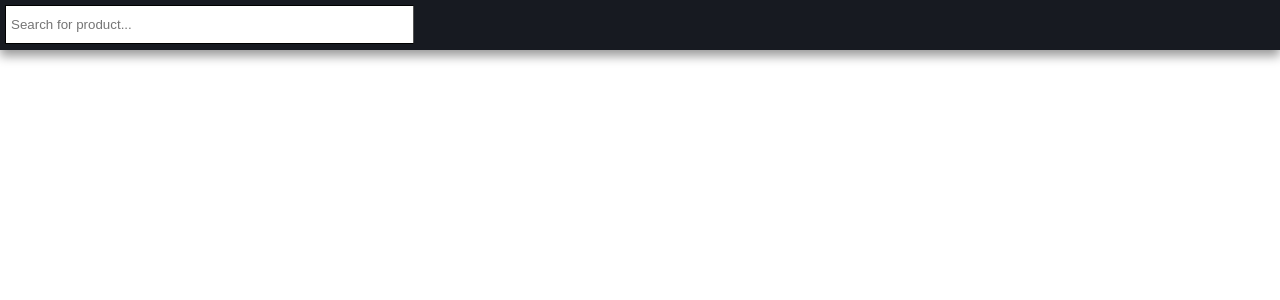
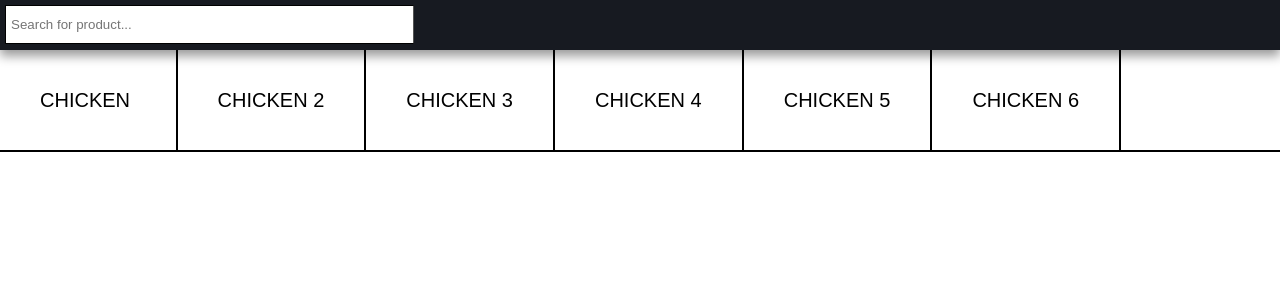
Before and after one commit to stearnsbq/Techtronics-Website, an Angular app in the folder Frontend/: page / in a window 1280 px wide. Shown: the top 300 px of the page. Built offline with nearby package versions, Linux system fonts and the light colour scheme.

Commit message:
gucci slides

```diff
--- a/Frontend/src/app/app.component.html
+++ b/Frontend/src/app/app.component.html
@@ -1,7 +1,7 @@
 <app-nav-bar> </app-nav-bar>
 
 <router-outlet>
-
+    <app-item-area> </app-item-area>
 </router-outlet>
 
 <app-footer-bar> </app-footer-bar>
--- a/Frontend/src/app/app.component.scss
+++ b/Frontend/src/app/app.component.scss
@@ -1,4 +1,4 @@
-app-nav-bar {
+app-nav-bar { // should be out of document flow.
     position: fixed;
 
     height: 50px;
@@ -7,26 +7,43 @@ app-nav-bar {
     top: 0px;
     left: 0px;
 
-    box-shadow: 0px 6px 10px 0 rgba(0,0,0,.4)
+    box-shadow: 0px 6px 10px 0 rgba(0,0,0,.4);
 }
 
-router-outlet {
+router-outlet { // in document flow.
     z-index: -1;
 
-    position: absolute;
+    position: relative;
 
-    margin-top: 50px;
+    background-color: white; // just for visualization.
 
-    height: 1900px;
+    display: inline-block;
+
+    height: 3000px; // concerned with this really.
+    min-height: 100%;
+
+    //margin-bottom: -4px; // weird...
+    margin: 50px 0px -4px;
+
     width: 100%;
 }
 
-app-footer-bar {
+app-item-area {
+    width: 100%;
+}
+
+app-footer-bar { // Out of document flow. :)
     position: absolute;
 
+    bottom: -100px;
+    left: 0;
+
+    width: 100%;
+    max-width: 100%;
+
     height: 100px;
-    width: 100%;
+    margin-top: 0px;
 
-    left: 0;
-    bottom: 0px;
+    min-height: 100px;
+    max-height: 100px;
 }
--- a/Frontend/src/app/app.module.ts
+++ b/Frontend/src/app/app.module.ts
@@ -5,12 +5,14 @@ import { AppRoutingModule } from './app-routing.module';
 import { AppComponent } from './app.component';
 import { NavBarComponent } from './nav-bar/nav-bar.component';
 import { FooterBarComponent } from './footer-bar/footer-bar.component';
+import { ItemAreaComponent } from './item-area/item-area.component';
 
 @NgModule({
   declarations: [
     AppComponent,
     NavBarComponent,
-    FooterBarComponent
+    FooterBarComponent,
+    ItemAreaComponent
   ],
   imports: [
     BrowserModule,
--- a/Frontend/src/app/footer-bar/footer-bar.component.html
+++ b/Frontend/src/app/footer-bar/footer-bar.component.html
@@ -0,0 +1,4 @@
+<footer id="footer_content">
+
+
+</footer>
--- a/Frontend/src/app/footer-bar/footer-bar.component.scss
+++ b/Frontend/src/app/footer-bar/footer-bar.component.scss
@@ -2,5 +2,7 @@
     height: 100%;
     min-height: 100%;
 
+    //background-color: rgb(36,39,41);
+
     background-color: rgb(23,26,33);
 }
--- /dev/null
+++ b/Frontend/src/app/item-area/item-area.component.html
@@ -0,0 +1,10 @@
+<div class = "item">
+	    <ul class = "item_attributes">
+		    <li class = "item_attr" id = "item_image"> CHICKEN <img src = ""> </li>
+		    <li class = "item_attr" id = "item_platform"> CHICKEN 2</li>
+		    <li class = "item_attr" id = "genre"> CHICKEN 3</li>
+		    <li class = "item_attr" id = "item_price"> CHICKEN 4</li>
+		    <li class = "item_attr" id = "item_condition"> CHICKEN 5</li>
+		    <li class = "item_attr" id = "item_user_rating"> CHICKEN 6</li>
+	    </ul>
+</div>
--- /dev/null
+++ b/Frontend/src/app/item-area/item-area.component.scss
@@ -0,0 +1,40 @@
+.item {
+    height: 100px;
+    min-height: 100px;
+    max-height: 100px;
+
+    border-bottom-style: solid;
+    border-width: 2px;
+}
+
+.item_attributes { // associated with ul tag.
+	list-style-type: none;
+
+    overflow: hidden;
+
+	margin: 0px;
+    padding: 0xp;
+
+    margin: 0; /* To remove default bottom margin */
+    padding: 0; /* To remove default left padding */
+
+    height: 100%;
+
+    white-space: nowrap;
+
+}
+
+.item_attr {
+    text-align: justify;
+    border-right-style: solid;
+    border-width: 2px;
+
+    padding: 40px; // works for centering etc...
+
+    line-height: 100%;
+
+    font-size: 20px;
+
+    display: inline-block;
+    height: 100%;
+}
--- /dev/null
+++ b/Frontend/src/app/item-area/item-area.component.ts
@@ -0,0 +1,15 @@
+import { Component, OnInit } from '@angular/core';
+
+@Component({
+  selector: 'app-item-area',
+  templateUrl: './item-area.component.html',
+  styleUrls: ['./item-area.component.scss']
+})
+export class ItemAreaComponent implements OnInit {
+
+  constructor() { }
+
+  ngOnInit() {
+  }
+
+}
--- a/Frontend/src/styles.scss
+++ b/Frontend/src/styles.scss
@@ -4,9 +4,9 @@ html, body {
 
 html {
     position: relative;
-    margin: 0px;
 
-    height: 100%;
+    height: 100vh;
+    min-height: 100vh;
 }
 
 body {
@@ -14,7 +14,6 @@ body {
 
     font-family: Arial, Helvetica, sans-serif;
 
-    margin: 0 0 100px;
-
-    min-height: 100%;
+    margin: 0 0 0px;
+    min-height: 100vh;
 }
```
Also changed, not shown: 1 other file (tests, documents, lock files or other folders).
